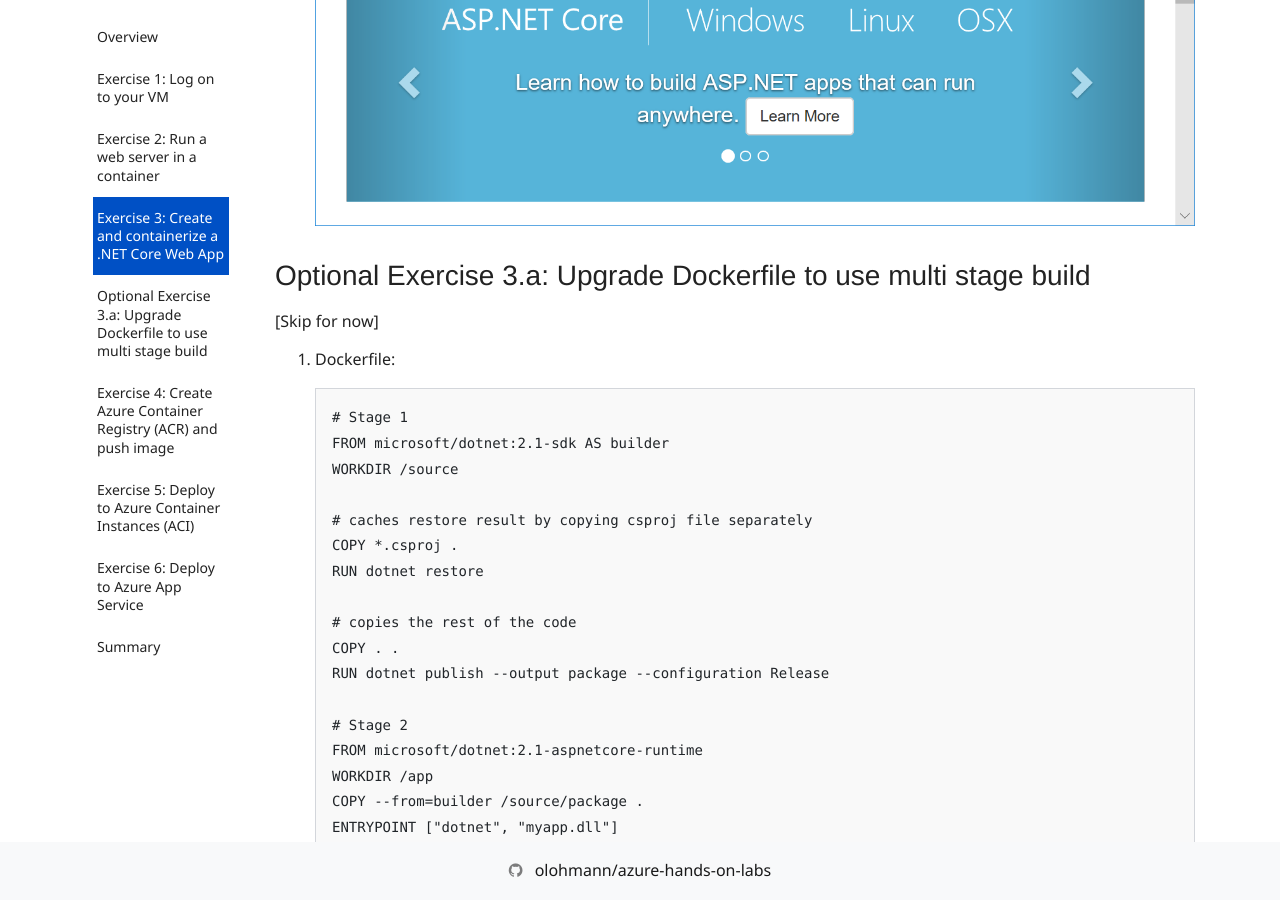
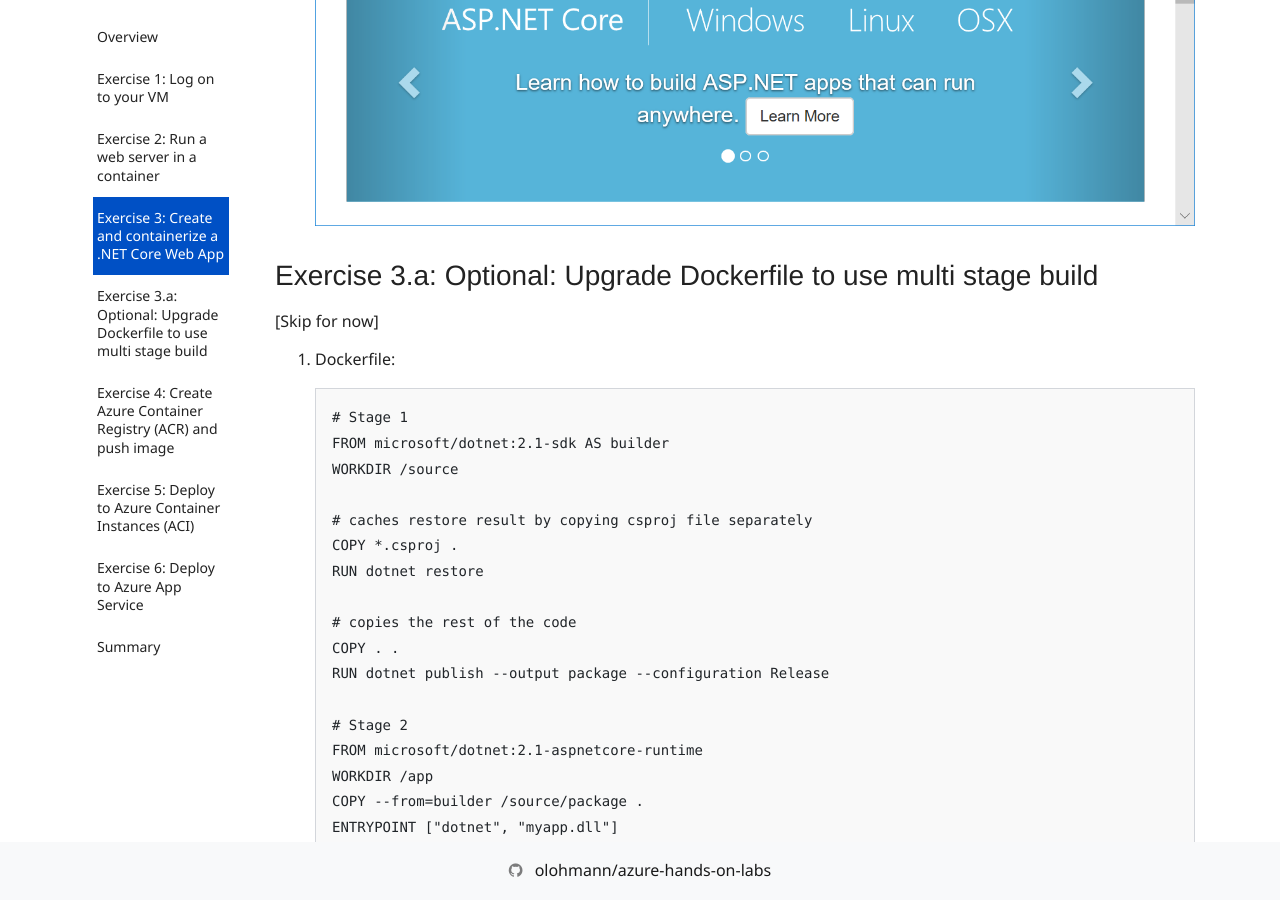
Before and after one commit to olohmann/azure-hands-on-labs, a Jekyll site: the page built from labs/04_containers_on_azure/containers_on_azure.md, in a window 1280 px wide and 900 px high, scrolled down 9513 px. Built offline with Jekyll 4.4.1, drawn with Linux system fonts in a browser that asks for light colours; nearby versions of some CDN libraries; our own code applies the rules of GitHub Pages for plain Markdown files; comment, search, counter and statistics services are not loaded.

Commit message:
minor fix

```diff
--- a/labs/04_containers_on_azure/containers_on_azure.md
+++ b/labs/04_containers_on_azure/containers_on_azure.md
@@ -195,7 +195,7 @@ Now that we know how to run a pre-packaged app from a public container registry
 
    ![The web app served from our container](./media/dotnetcoreapp.png)
 
-## **Optional** Exercise 3.a: Upgrade Dockerfile to use multi stage build
+##  Exercise 3.a: **Optional**: Upgrade Dockerfile to use multi stage build
 
 [Skip for now]
 
```
